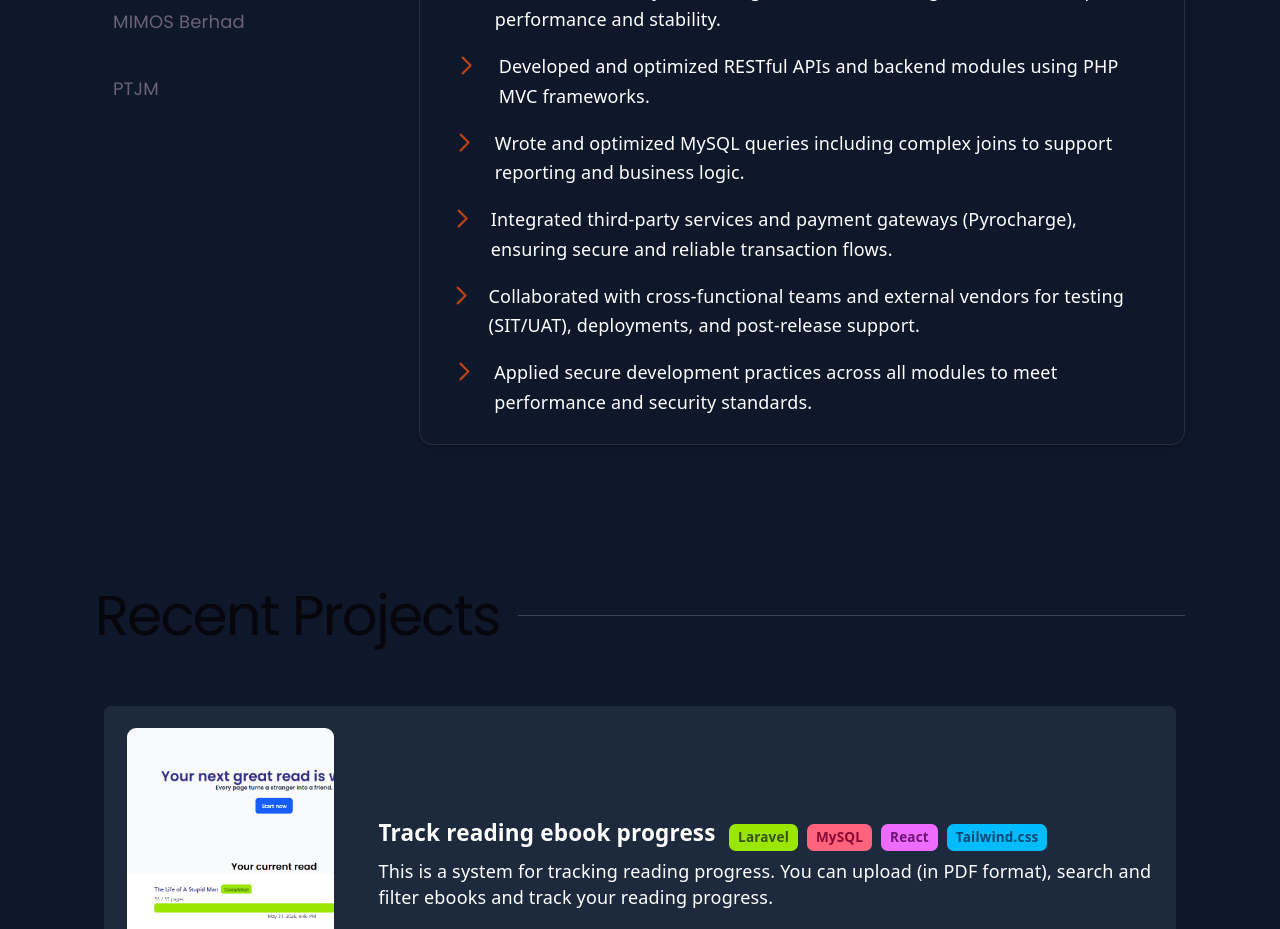
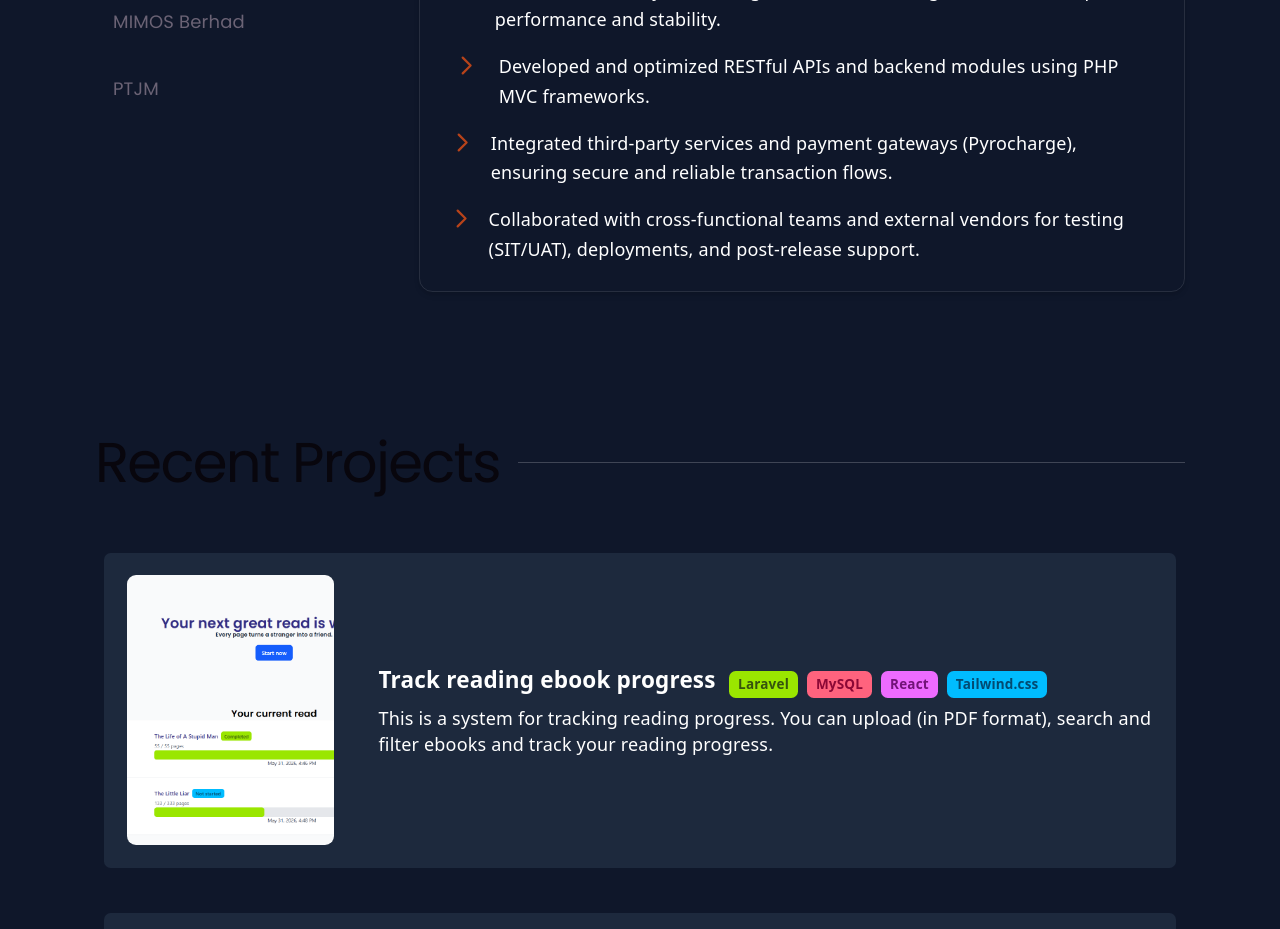
Before and after one commit to atikahadzman/portfolio, a React (Vite) app: page / in a window 1280 px wide. Shown: the part 1700-2629 px from the top of the page. Built offline with nearby package versions, Linux system fonts and the light colour scheme.

Commit message:
updated experiences

```diff
--- a/src/Experiences.jsx
+++ b/src/Experiences.jsx
@@ -48,13 +48,6 @@ export default function Experiences() {
                         <div className="flex gap-3 items-start">
                             <HiOutlineChevronRight className="w-10 h-6 text-[#B7431A]" />
                             <p className="text-body text-white leading-relaxed">
-                                Wrote and optimized MySQL queries including complex joins to support reporting and business logic.
-                            </p>
-                        </div>
-
-                        <div className="flex gap-3 items-start">
-                            <HiOutlineChevronRight className="w-10 h-6 text-[#B7431A]" />
-                            <p className="text-body text-white leading-relaxed">
                                 Integrated third-party services and payment gateways (Pyrocharge), ensuring secure and reliable transaction flows.
                             </p>
                         </div>
@@ -63,13 +56,6 @@ export default function Experiences() {
                             <HiOutlineChevronRight className="w-10 h-6 text-[#B7431A]" />
                             <p className="text-body text-white leading-relaxed">
                                 Collaborated with cross-functional teams and external vendors for testing (SIT/UAT), deployments, and post-release support.
-                            </p>
-                        </div>
-
-                        <div className="flex gap-3 items-start">
-                            <HiOutlineChevronRight className="w-10 h-6 text-[#B7431A]" />
-                            <p className="text-body text-white leading-relaxed">
-                                Applied secure development practices across all modules to meet performance and security standards.
                             </p>
                         </div>
                     </div>
```
